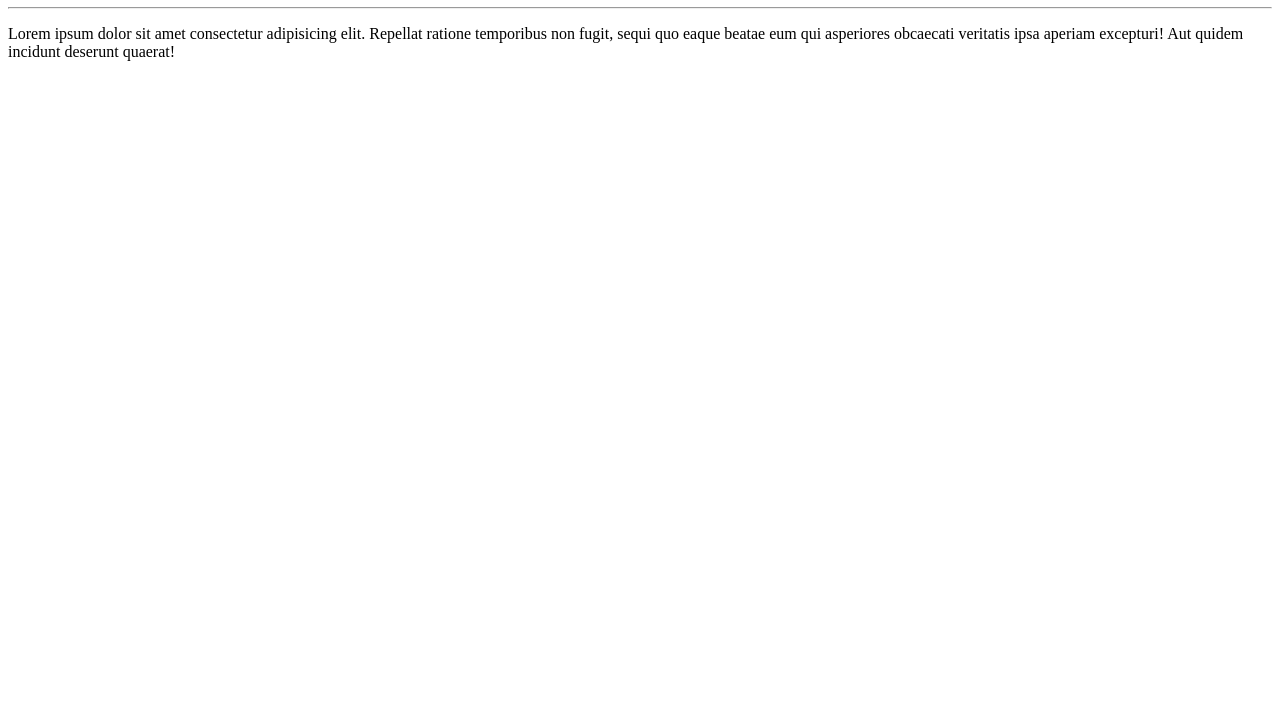
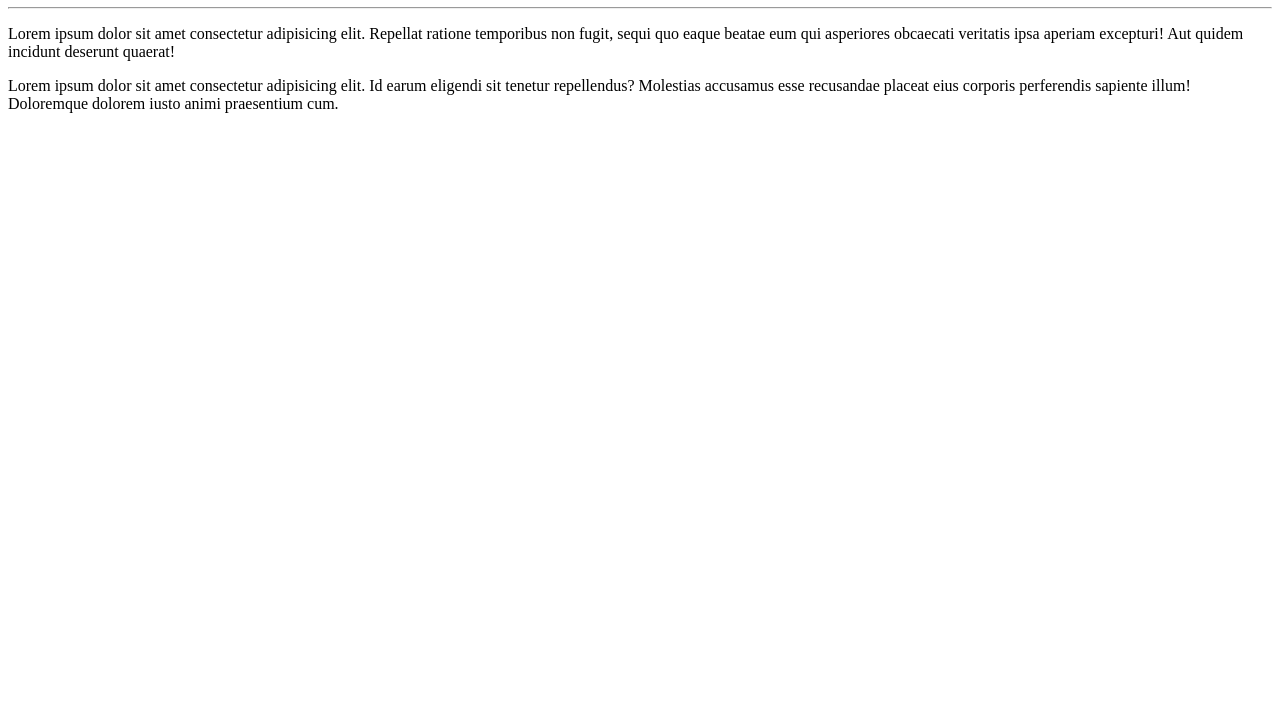
Before and after one commit to marcio-eduardo/Hello-World, a plain HTML site: page site-exemplo/index.html in a window 1280 px wide. Shown: the part 73-800 px from the top of the page. Drawn offline with Linux system fonts and the light colour scheme.

Commit message:
adicionei um parágrafo

```diff
--- a/site-exemplo/index.html
+++ b/site-exemplo/index.html
@@ -10,6 +10,7 @@
     <h1>Olá Mundo!</h1>
     <hr>
     <p>Lorem ipsum dolor sit amet consectetur adipisicing elit. Repellat ratione temporibus non fugit, sequi quo eaque beatae eum qui asperiores obcaecati veritatis ipsa aperiam excepturi! Aut quidem incidunt deserunt quaerat!</p>
+    <p>Lorem ipsum dolor sit amet consectetur adipisicing elit. Id earum eligendi sit tenetur repellendus? Molestias accusamus esse recusandae placeat eius corporis perferendis sapiente illum! Doloremque dolorem iusto animi praesentium cum.</p>
 
 </body>
 </html>
```
